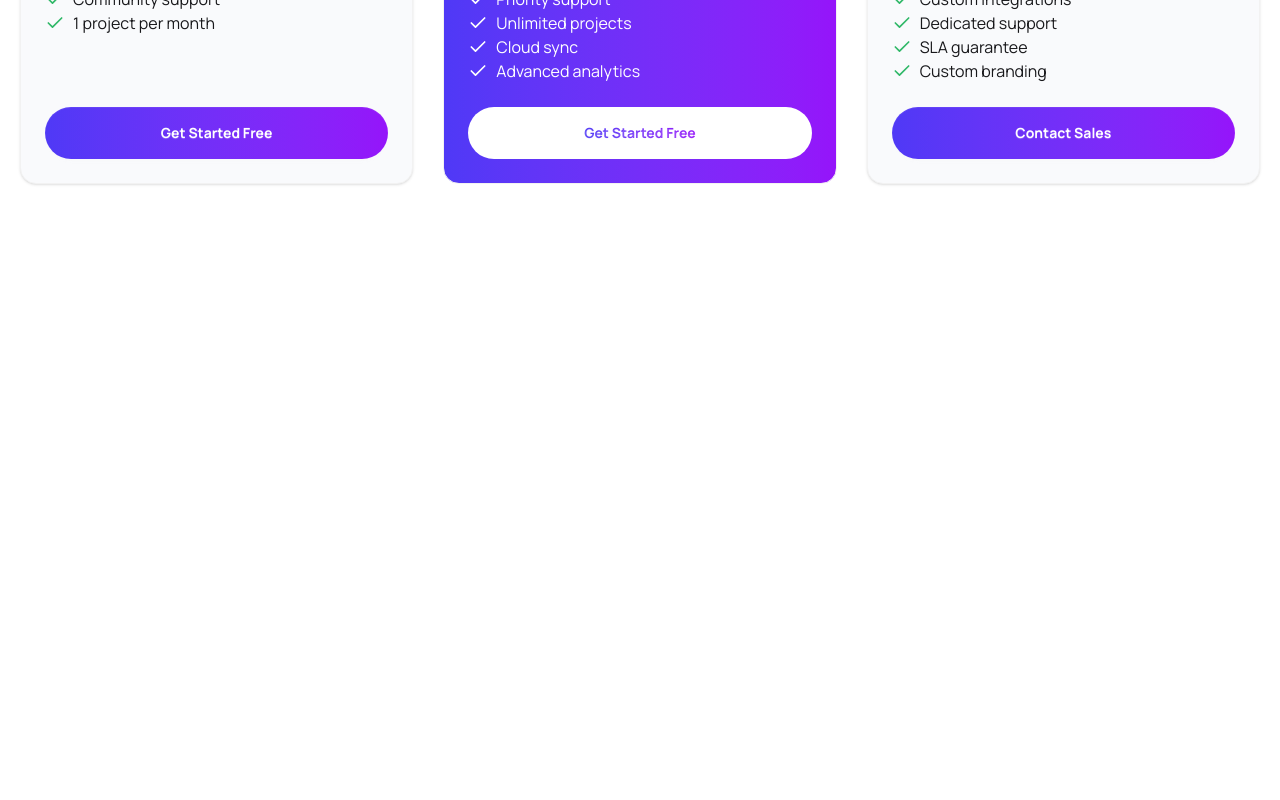
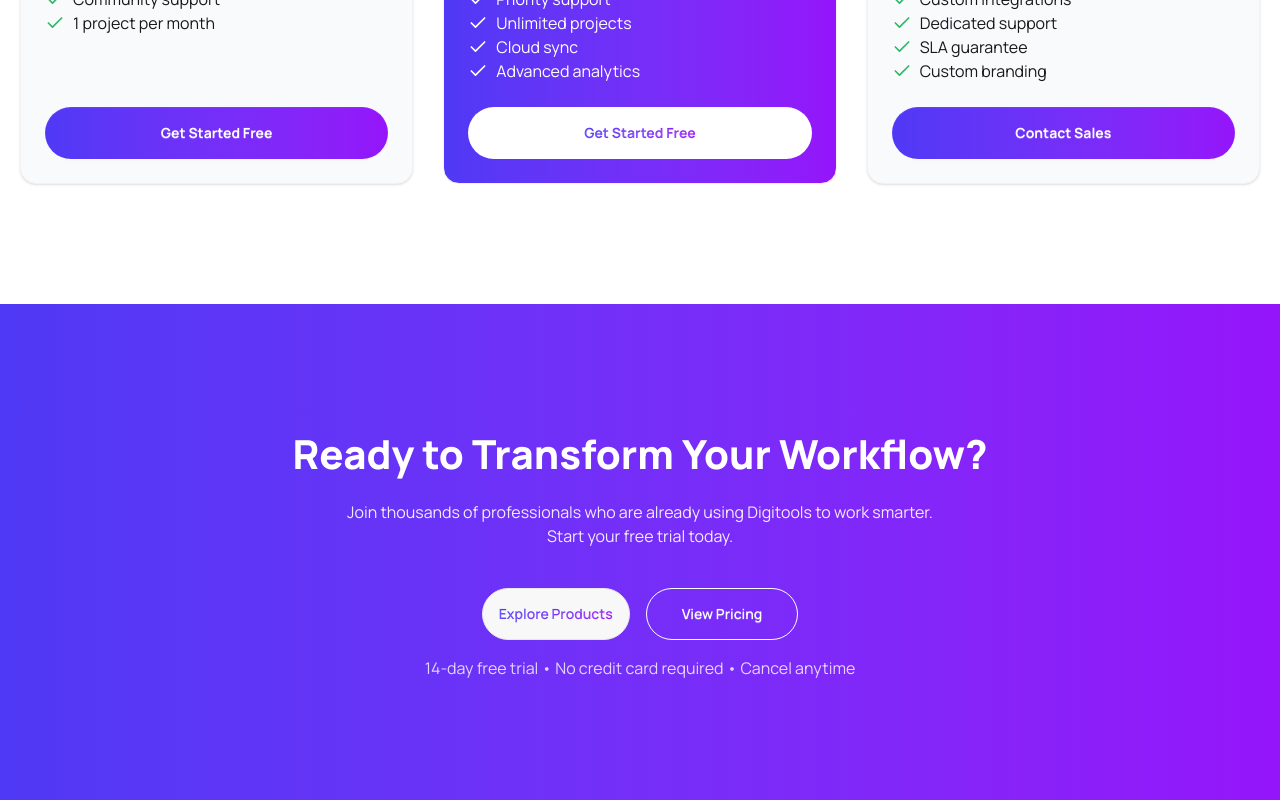
Before and after one commit to alfu-git/module-36-a-06, a React (Vite) app: page / in a window 1280 px wide. Shown: the part 3651-4451 px from the top of the page. Before the commit the page ends 3955 px from the top, so only its background shows below. Built offline with nearby package versions, Linux system fonts and the light colour scheme.

Commit message:
WorkFlow component done

```diff
--- a/src/App.jsx
+++ b/src/App.jsx
@@ -7,6 +7,7 @@
 import ToolsContainer from './Components/ToolsContainer/ToolsContainer'
 import Steps from './Components/Steps/Steps';
 import Pricing from './Components/Pricing/Pricing';
+import WorkFlow from './Components/WorkFlow/WorkFlow';
 
 const getToolsData = async () => {
   const fetchToolsData = await fetch("../public/toolsData.json");
@@ -51,6 +52,7 @@
 
         <Steps />
         <Pricing />
+        <WorkFlow />
       </main>
 
       <ToastContainer />
--- /dev/null
+++ b/src/Components/WorkFlow/WorkFlow.jsx
@@ -0,0 +1,32 @@
+import React from "react";
+
+const WorkFlow = () => {
+  return (
+    <section className="container mx-auto px-5 py-30 bg-linear-to-r from-[#4F39F6] to-[#9514FA]">
+      <div>
+        <div>
+          <div className="text-center">
+            <h2 className="mb-4 text-base-100 text-[40px] font-extrabold">Ready to Transform Your Workflow?</h2>
+            <p className="text-base-100 opacity-90 max-w-150 mx-auto">Join thousands of professionals who are already using Digitools to work smarter. Start your free trial today.</p>
+
+            <div className="mt-10 mb-4 flex gap-4 justify-center">
+              <button className="btn px-4 h-13 rounded-full shadow-none">
+                <span className="bg-linear-to-r from-[#4F39F6] to-[#9514FA] bg-clip-text text-transparent">
+                  Explore Products
+                </span>
+              </button>
+
+              <button className="btn px-8.75 h-13 bg-transparent shadow-none border border-base-100 rounded-full text-base-100">
+                View Pricing
+              </button>
+            </div>
+
+            <p className="text-base-100 opacity-80">14-day free trial • No credit card required • Cancel anytime</p>
+          </div>
+        </div>
+      </div>
+    </section>
+  );
+};
+
+export default WorkFlow;
```
